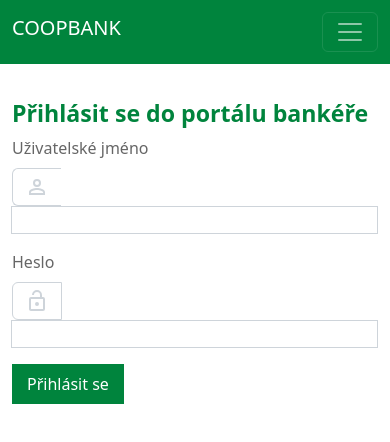
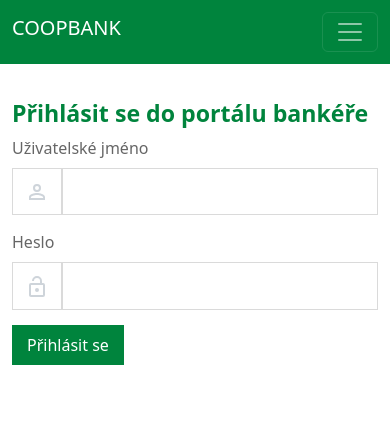
Before and after one commit to marketapolakovau/Coopbank, a React (Create React App) app in the folder client/: page /admin in a window 390 px wide. Shown: the top 442 px of the page. Built offline with nearby package versions, Linux system fonts and the light colour scheme.

Commit message:
responsivity

```diff
--- a/client/public/index.html
+++ b/client/public/index.html
@@ -10,6 +10,10 @@
       content="Web site created using create-react-app"
     />
     <link rel="apple-touch-icon" href="%PUBLIC_URL%/logo192.png" />
+    <link
+      href="https://fonts.googleapis.com/css2?family=Inter:wght@200;300;400;500;600;800;900&display=swap"
+      rel="stylesheet"
+    />
     <!--
       manifest.json provides metadata used when your web app is installed on a
       user's mobile device or desktop. See https://developers.google.com/web/fundamentals/web-app-manifest/
--- a/client/src/App.css
+++ b/client/src/App.css
@@ -34,6 +34,7 @@
   text-decoration: none;
   color: rgb(208, 206, 206);
 }
+/* //butons */
 
 .outline-button {
   text-decoration: none;
@@ -115,8 +116,28 @@
   background-color: #00843d;
   color: white;
 }
+.button-text {
+  border: none;
+  color: #00843d;
+  background-color: white;
+}
 
+/* input */
+.input-container {
+  display: flex;
+  width: 100%;
+  margin-bottom: 15px;
+}
 .input {
-  width: 10rem;
-  border: 1px solid #ced4da;
+  width: 100%;
+  padding: 10px;
+  border: 1px solid #dadada;
 }
+.input-icon {
+  padding: 10px;
+
+  border: 1px solid #dadada;
+  color: white;
+  min-width: 50px;
+  text-align: center;
+}
--- a/client/src/App.js
+++ b/client/src/App.js
@@ -32,20 +32,45 @@ function App() {
             <Offcanvas.Body>
               <Nav className="justify-content-end flex-grow-1 pe-3">
                 {!isLogedIn() && (
-                  <Link className="navigation" to="/calculator">
+                  <div>
+                    <Link
+                      className="navigation d-none
+                    d-md-block"
+                      to="/calculator"
+                    >
                       <Icon size={1} path={mdiCalculator} className="icon" />
                       Kalkulačka
                     </Link>
+                    <Link
+                      className="button-text d-block
+                    d-md-none"
+                      to="/calculator"
+                    >
+                      <Icon size={1} path={mdiCalculator} className="icon" />
+                      Kalkulačka
+                    </Link>
+                  </div>
                 )}
               </Nav>
               {isLogedIn() && (
+                <div>
                   <button
                     type="button"
-                  className="outline-white-button"
+                    className="outline-white-button  d-none
+                    d-md-block"
                     onClick={logOut}
                   >
                     Odhlásit se
                   </button>
+                  <button
+                    type="button"
+                    className="button-text  d-block
+                    d-md-none"
+                    onClick={logOut}
+                  >
+                    Odhlásit se
+                  </button>
+                </div>
               )}
             </Offcanvas.Body>
           </Navbar.Offcanvas>
--- a/client/src/components/Home.js
+++ b/client/src/components/Home.js
@@ -6,7 +6,7 @@ import { Row, Col } from "react-bootstrap";
 function Home() {
   return (
     <div className="home-container">
-      <Row>
+      <Row xs={1} md={2}>
         <Col className="home-main-text-container">
           <h1 className="white-text home-heading">Půjčíme vám na cokoliv</h1>
           <p className="white-text home-paragraph">
@@ -15,7 +15,7 @@ function Home() {
           </p>
           <Link to="/calculator">
             <button className="white-button home-button">
-              <p className="button-text">Spočítat splátky</p>{" "}
+              <p className="button-text-home">Spočítat splátky</p>{" "}
             </button>
           </Link>
         </Col>
--- a/client/src/components/Login.js
+++ b/client/src/components/Login.js
@@ -5,7 +5,6 @@ import WrongLogin from "./WrongLogin";
 import { Form, Row, Col, Button, InputGroup, Container } from "react-bootstrap";
 import Icon from "@mdi/react";
 import { mdiAccountOutline, mdiLockOpenOutline } from "@mdi/js";
-import "../css/login.css";
 
 function Login() {
   const [loginData, setLoginData] = useState({ username: "", password: "" });
@@ -28,38 +27,32 @@ function Login() {
           <Col>
             <Form.Label className="greyText">Uživatelské jméno</Form.Label>
 
-            <InputGroup className="mb-3" controlId="ControlInput1">
-              <InputGroup.Text
-                style={{ backgroundColor: "white", borderRight: "none" }}
-                id="basic-addon1"
-              >
+            <div className="input-container">
+              <i className="input-icon">
                 <Icon size={1} path={mdiAccountOutline} className="icon" />
-              </InputGroup.Text>
+              </i>
               <input
-                className="input-login"
+                className="input"
                 onChange={handleChange}
                 type="text"
                 name="username"
               />
-            </InputGroup>
+            </div>
           </Col>
           <Col>
             <Form.Label className="greyText">Heslo</Form.Label>
-            <InputGroup as={Col} className="mb-3" controlId="ControlInpu2">
-              <InputGroup.Text
-                style={{ backgroundColor: "white" }}
-                id="basic-addon1"
-              >
+            <div className="input-container">
+              <i className="input-icon">
                 <Icon size={1} path={mdiLockOpenOutline} className="icon" />
-              </InputGroup.Text>
+              </i>
 
               <input
-                className="input-login"
+                className="input"
                 onChange={handleChange}
                 type="password"
                 name="password"
               />
-            </InputGroup>
+            </div>
           </Col>
           <InputGroup>
             <button
--- a/client/src/components/RequestDashboard.js
+++ b/client/src/components/RequestDashboard.js
@@ -69,24 +69,18 @@ function RequestDashboard() {
   return (
     <>
       <Container className="container">
-        <Row xs={4}>
-          <Col>
-            <InputGroup className="mb-3">
-              <InputGroup.Text style={{ backgroundColor: "white" }}>
-                <Icon size={1} path={mdiFilterOutline} />
-              </InputGroup.Text>
-              <Form.Select
-                onChange={handleChange}
-                aria-label="Default select example"
-              >
-                <option value="ALL">Vše</option>
-                <option value="INDIVIDUAL">Fyzická osoba</option>
-                <option value="OSVC">Podnikatel</option>
-                <option value="LEGAL_ENTITY">Právnická osoba</option>
-              </Form.Select>
-            </InputGroup>
-          </Col>
-        </Row>
+        <div className="input-container">
+          <i className="input-icon">
+            <Icon size={1} path={mdiFilterOutline} className="icon" />
+          </i>
+          <select onChange={handleChange} className="input">
+            <option value="ALL">Vše</option>
+            <option value="INDIVIDUAL">Fyzická osoba</option>
+            <option value="OSVC">Podnikatel</option>
+            <option value="LEGAL_ENTITY">Právnická osoba</option>
+          </select>
+        </div>
+
         <Table responsive>
           <thead className="thead">
             <tr>
--- a/client/src/components/RequestDetail.js
+++ b/client/src/components/RequestDetail.js
@@ -113,8 +113,8 @@ function RequestDetail() {
           <p className="greenText">Údaje o žadateli</p>
           <div className="requestDetail-row">
             <Row className="row">
-              <Col>Typ žadatele</Col>
-              <Col>
+              <Col xs={1}>Typ žadatele</Col>
+              <Col xs={1}>
                 {request?.applicantType === "INDIVIDUAL" && "Fyzická osoba"}
                 {request?.applicantType === "OSVC" && "Podnikatel"}
                 {request?.applicantType === "LEGAL_ENTITY" && "Právnická osoba"}
--- a/client/src/css/home.css
+++ b/client/src/css/home.css
@@ -5,6 +5,7 @@
 }
 .home-main-text-container {
   padding-top: 30px;
+  margin-bottom: 30px;
 }
 
 .white-text {
@@ -29,6 +30,6 @@
   padding: 1rem 1.5rem 0rem 1.5rem;
 }
 
-.button-text {
+.button-text-home {
   font-weight: 700;
 }
--- a/client/src/css/login.css
+++ /dev/null
@@ -1,4 +0,0 @@
-.input-login {
-  width: 30rem;
-  border: 1px solid #ced4da;
-}
--- a/client/src/index.css
+++ b/client/src/index.css
@@ -1,13 +1,12 @@
 body {
   margin: 0;
-  font-family: -apple-system, BlinkMacSystemFont, 'Segoe UI', 'Roboto', 'Oxygen',
-    'Ubuntu', 'Cantarell', 'Fira Sans', 'Droid Sans', 'Helvetica Neue',
-    sans-serif;
+  font-family: "Inter", sans-serif;
+
   -webkit-font-smoothing: antialiased;
   -moz-osx-font-smoothing: grayscale;
 }
 
 code {
-  font-family: source-code-pro, Menlo, Monaco, Consolas, 'Courier New',
+  font-family: source-code-pro, Menlo, Monaco, Consolas, "Courier New",
     monospace;
 }
```
Also changed, not shown: 1 other file (tests, documents, lock files or other folders). Lines whose indentation alone changed are shown as unchanged.
